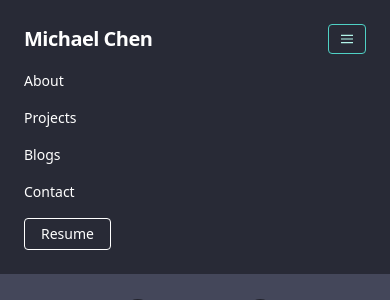
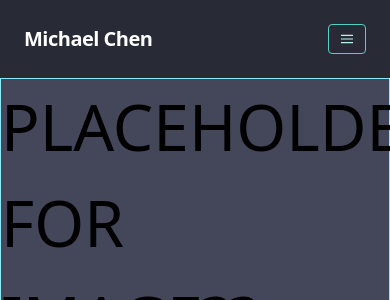
Before and after one commit to michaelcheny/portfolio-v1, a React (Create React App) app: page / in a window 390 px wide. Shown: the top 300 px of the page. Built offline with nearby package versions, Linux system fonts and the light colour scheme.

Commit message:
hides nav menu items when mobile size

```diff
--- a/src/App.js
+++ b/src/App.js
@@ -56,7 +56,7 @@ const App = () => {
         <Switch>
           <Route path="/" exact>
             <SideNav />
-            <div className="px-14">
+            <div className="px-14 mx-auto border border-dracula3">
               <h1 className="text-6xl">PLACEHOLDER FOR IMAGE??</h1>
               <AboutContainer />
               <ProjectsSection />
--- a/src/components/Navbar.js
+++ b/src/components/Navbar.js
@@ -9,7 +9,7 @@ const Navbar = () => {
 
   return (
     <div id="navbar">
-      <nav className="flex items-center justify-between flex-wrap bg-dracula1 p-6">
+      <nav className="flex items-center justify-between flex-wrap bg-dracula1 p-6 ">
         <div className="flex items-center flex-shrink-0 text-white mr-6">
           <Navlink to="/">
             <span
@@ -33,7 +33,7 @@ const Navbar = () => {
         </div>
         <div
           className={` ${
-            shown ? null : "sm:hidden"
+            shown ? null : "hidden"
           } w-full block flex-grow md:flex md:items-center md:w-auto`}
         >
           <div className="text-sm md:flex-grow">
```
